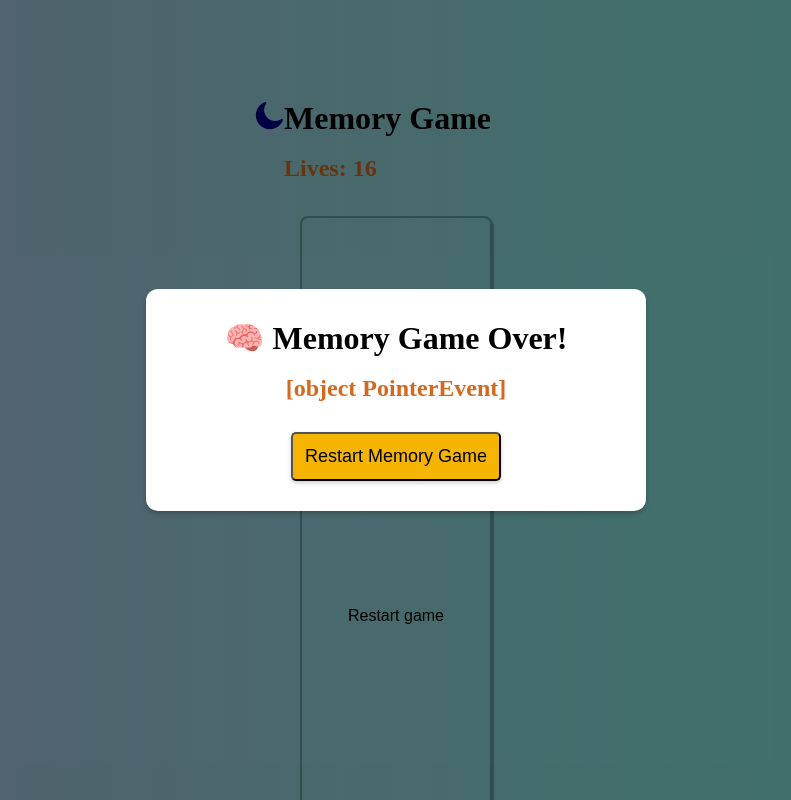
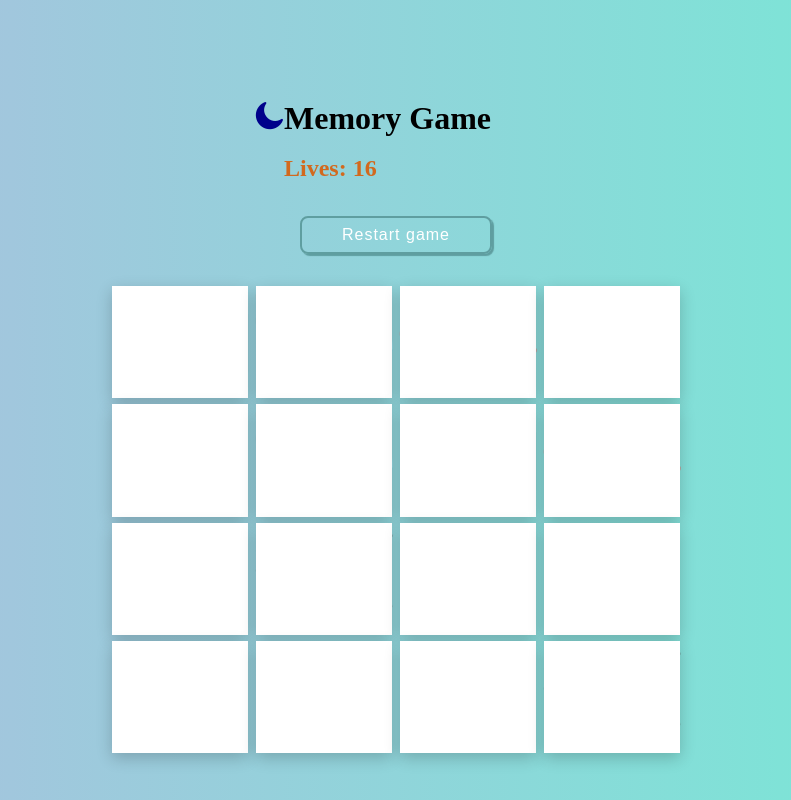
Before and after one commit to chelseal/memory-game, a plain HTML site: page index.html in a window 1280 px wide. Both pictures are taken after a click on the button "Restart game". Shown: the top 800 px of the page, without its empty margins (244-1035 px from the left). Drawn offline with Linux system fonts and the light colour scheme.

Commit message:
Update & test restart button

```diff
--- a/app.js
+++ b/app.js
@@ -120,14 +120,42 @@ const generateHTMLCard = () => {
   });
 };
 
+//=======================================================
+// Button: game reset
+//=======================================================
+
 const restartButton = () => {
   //set styles
   button.classList.add("btn");
   button.setAttribute("type", "button");
-  //remove pop alert() modal
-  window.alert = function () { return false };
-  //execute restartGame function when clicked
-  button.addEventListener("click", restartGame);
+
+  //execute restartGameButton function when clicked
+  button.addEventListener("click", restartGameButton);
+};
+
+//=======================================================
+// restart function without modal pop-up
+//=======================================================
+
+const restartGameButton = () => {
+  let cardData = randomiseCards();
+  let faces = document.querySelectorAll(".face");
+  let cards = document.querySelectorAll(".card");
+  // while the cards are flipping back and game is restarting
+  // make cards unable to be clicked until the game is completely reset
+  section.style.pointerEvents = "none";
+  cardData.forEach((item, index) => {
+    cards[index].classList.remove("toggleCard");
+    setTimeout(() => {
+      cards[index].style.pointerEvents = "all";
+      faces[index].src = item.imgSrc;
+      cards[index].setAttribute("name", item.name);
+      section.style.pointerEvents = "all";
+    }, 1000);
+  });
+  //reset playerLives
+  playerLives = 16;
+  playerLivesCount.textContent = playerLives;
 };
 
 //Check cards
@@ -209,13 +237,13 @@ const restartGame = (text) => {
 generateHTMLCard();
 restartButton();
 
-
 //=======================================================
 // LIGHT and DARK THEME
 //=======================================================
 
 const darkBtn = document.querySelector('.fas');
 const bodyDark = document.querySelector('body');
+
 const darkMode = ()=>{
   bodyDark.classList.toggle('dark');
   // console.log("Change to dark", bodyDark);
--- a/styles.css
+++ b/styles.css
@@ -61,9 +61,10 @@ img {
 .btn {
   margin: 1rem;
   padding: 0.5rem;
-  height: 100vh;
   width: 15vw;
   background-color: transparent;
+  color: white;
+  letter-spacing: 1px;
   border: 2px solid cadetblue;
   border-radius: 0.5rem;
   box-shadow: 2px 2px 1px cadetblue;
@@ -74,6 +75,7 @@ img {
 
 .btn:hover {
   background-color: #ccfcf3;
+  color: cadetblue;
 }
 
 .btn:active {
```
